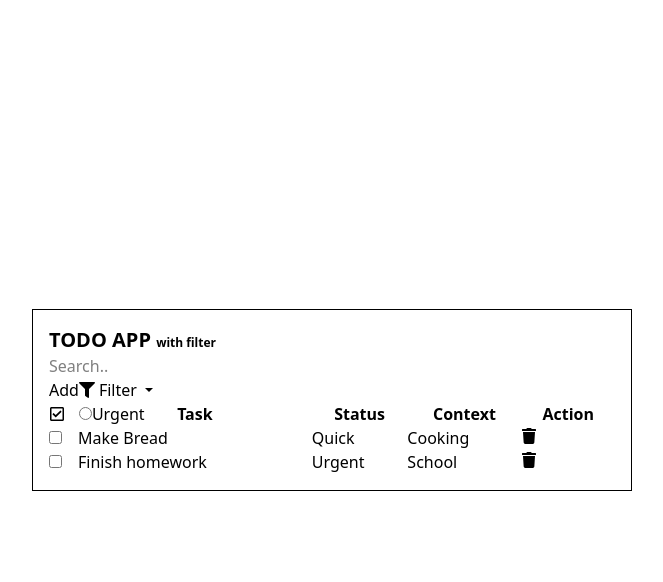
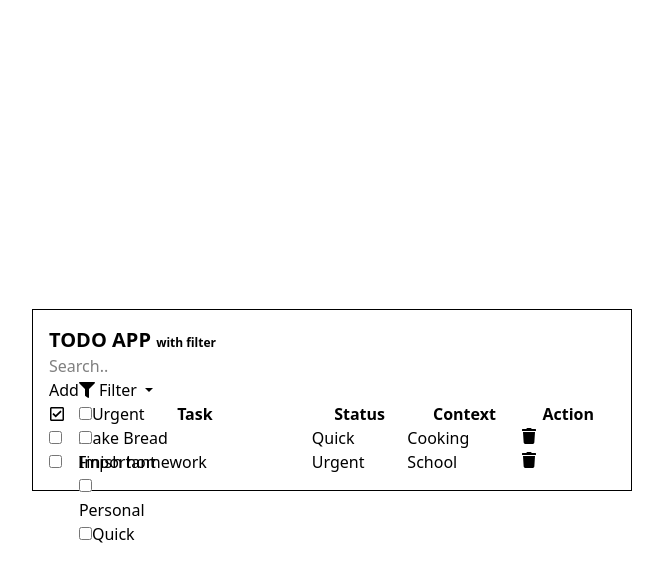
Before and after one commit to Zer0-Gravity/mini-react-project, a React (Vite) app in the folder todo-app-filter/: page / in a window 1280 px wide. Both pictures are taken after a click on the button "Filter". Shown: the top 582 px of the page, without its empty margins (308-971 px from the left). Built offline with nearby package versions, Linux system fonts and the light colour scheme.

Commit message:
Feat: Add filtering button based on tag

```diff
--- a/todo-app-filter/src/Component/Dropdown.tsx
+++ b/todo-app-filter/src/Component/Dropdown.tsx
@@ -1,9 +1,46 @@
-function Dropdown() {
+interface DropdownProps {
+    handleTagFilter: (e: React.ChangeEvent<HTMLInputElement>) => void;
+    tagFilter: string;
+}
+
+function Dropdown({ handleTagFilter, tagFilter }: DropdownProps) {
     return (
         <div className="absolute">
             <label>
-                <input type="radio" name="" id="" />
+                <input
+                    type="checkbox"
+                    value="Urgent"
+                    checked={tagFilter === "Urgent"}
+                    onChange={handleTagFilter}
+                />
                 <span>Urgent</span>
+            </label>
+            <label>
+                <input
+                    type="checkbox"
+                    value="Important"
+                    checked={tagFilter === "Important"}
+                    onChange={handleTagFilter}
+                />
+                <span>Important</span>
+            </label>
+            <label>
+                <input
+                    type="checkbox"
+                    value="Personal"
+                    checked={tagFilter === "Personal"}
+                    onChange={handleTagFilter}
+                />
+                <span>Personal</span>
+            </label>
+            <label>
+                <input
+                    type="checkbox"
+                    value="Quick"
+                    checked={tagFilter === "Quick"}
+                    onChange={handleTagFilter}
+                />
+                <span>Quick</span>
             </label>
         </div>
     );
--- a/todo-app-filter/src/Component/TodoApp.tsx
+++ b/todo-app-filter/src/Component/TodoApp.tsx
@@ -33,6 +33,7 @@ function TodoApp() {
     const [title, setTitle] = useState<string>("");
     const [context, setContext] = useState<string>("");
     const [tag, setTag] = useState<string>("");
+    const [tagFilter, setTagFilter] = useState<string>("");
     const [searchQuery, setSearchQuery] = useState<string>("");
 
     const handleDeleteTodos = (index: number) => {
@@ -42,6 +43,12 @@ function TodoApp() {
     const handleTagChange = (e: React.ChangeEvent<HTMLInputElement>) => {
         const val = e.target.value;
         setTag(val ? val : "");
+    };
+
+    const handleTagFilter = (e: React.ChangeEvent<HTMLInputElement>) => {
+        const val = e.target.value;
+        const isChecked = e.target.checked;
+        setTagFilter(isChecked ? val : "");
     };
 
     const handleSubmitTodo = () => {
@@ -56,7 +63,13 @@ function TodoApp() {
     };
 
     const filterTodos = todos.filter((todo) => {
-        return todo.title.toLowerCase().includes(searchQuery.toLowerCase());
+        const matchSearch = todo.title
+            .toLowerCase()
+            .includes(searchQuery.toLowerCase());
+        const matchTag =
+            !tagFilter || tagFilter === "" || todo.tag === tagFilter;
+
+        return matchSearch && matchTag;
     });
 
     return (
@@ -95,7 +108,12 @@ function TodoApp() {
                             <IoMdArrowDropdown />
                         </button>
 
-                        {dropdown && <Dropdown />}
+                        {dropdown && (
+                            <Dropdown
+                                handleTagFilter={handleTagFilter}
+                                tagFilter={tagFilter}
+                            />
+                        )}
                     </div>
                 </div>
             </section>
```
